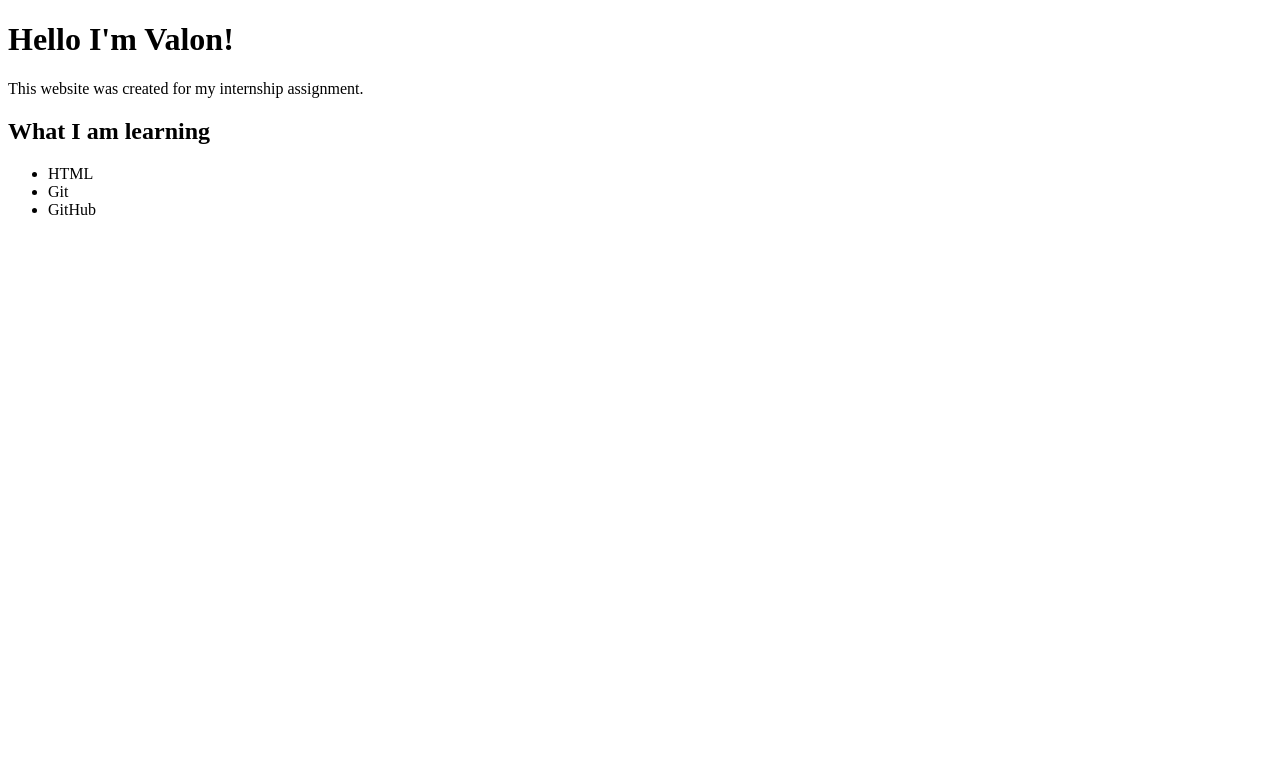
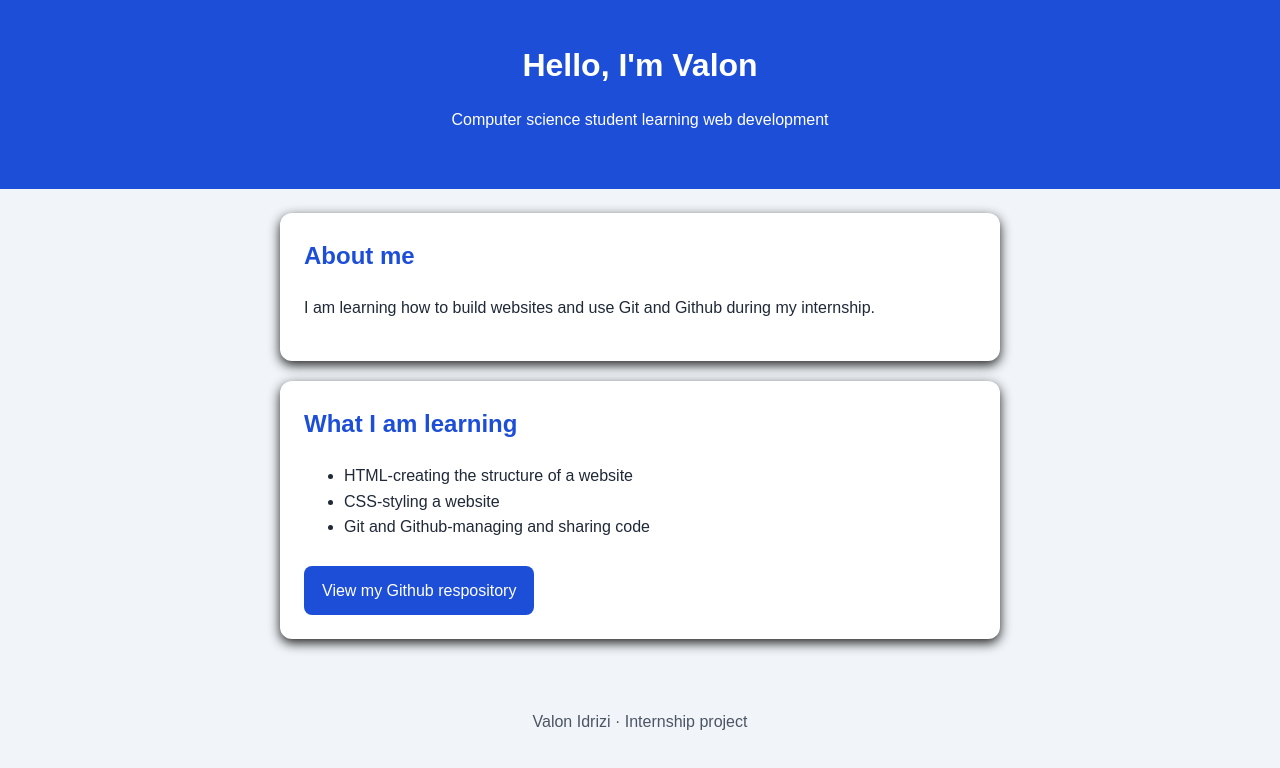
Before and after one commit to Valonidrizii/Git-praktike, a plain HTML site: page index.html in a window 1280 px wide. Drawn offline with Linux system fonts and the light colour scheme.

Commit message:
Add simple website with HTML and CSS

```diff
--- a/index.html
+++ b/index.html
@@ -3,16 +3,35 @@
   <head>
     <meta charset="UTF-8" />
     <meta name="viewport" content="width=device-width, initial-scale=1.0" />
-    <title>Git Practice</title>
+    <title>Valon idrizi</title>
+    <link rel="stylesheet" href="style.css" />
   </head>
   <body>
-    <h1>Hello I'm Valon!</h1>
-    <p>This website was created for my internship assignment.</p>
-    <h2>What I am learning</h2>
-    <ul>
-      <li>HTML</li>
-      <li>Git</li>
-      <li>GitHub</li>
-    </ul>
+    <header>
+      <h1>Hello, I'm Valon</h1>
+      <p>Computer science student learning web development</p>
+    </header>
+    <main>
+      <section>
+        <h2>About me</h2>
+        <p>
+          I am learning how to build websites and use Git and Github during my internship.
+        </p>
+      </section>
+      <section>
+        <h2>What I am learning</h2>
+        <ul>
+          <li>HTML-creating the structure of a website</li>
+          <li>CSS-styling a website</li>
+          <li>Git and Github-managing and sharing code</li>
+        </ul>
+        <a class="button" href="https://github.com/Valonidrizii/Git-praktike">
+          View my Github respository
+        </a>
+      </section>
+    </main>
+<footer>
+  <p>Valon Idrizi · Internship project </p>
+</footer>
   </body>
 </html>
--- /dev/null
+++ b/style.css
@@ -0,0 +1,67 @@
+*{
+  box-sizing: border-box;
+}
+
+body{
+  margin: 0;
+  font-family: Arial, Helvetica, sans-serif;
+  line-height: 1.6;
+  background-color: #f1f5f9;
+  color: #1f2937;
+}
+
+header{
+  padding: 40px 20px;
+  background-color: #1d4ed8;
+  color: white;
+  text-align: center;
+}
+header h1 {
+  margin: 0;
+}
+
+main{
+  max-width: 760px;
+  margin: 0 auto;
+  padding: 24px 20px;
+}
+
+section{
+  margin-bottom: 20px;
+  padding: 24px;
+  background-color: white;
+  border-radius: 12px;
+  box-shadow: 0 4px 12px rgba(0,0,0,0.88);
+}
+
+h2{
+  margin-top: 0;
+  color: #1d4ed8;
+}
+ul{
+  padding-left: 20px;
+}
+
+li{
+  margin-left: 20px;
+}
+
+.button{
+  display:inline-block;
+  margin-top: 10px;
+  padding:12px 18px;
+  background-color: #1d4ed8;
+  color: white;
+  text-decoration: none;
+  border-radius: 8px;
+}
+
+.button:hover{
+  background-color: #1e40af;
+}
+
+footer{
+  padding: 10px 20px;
+  color: #4b5563;
+  text-align: center;
+}
```
